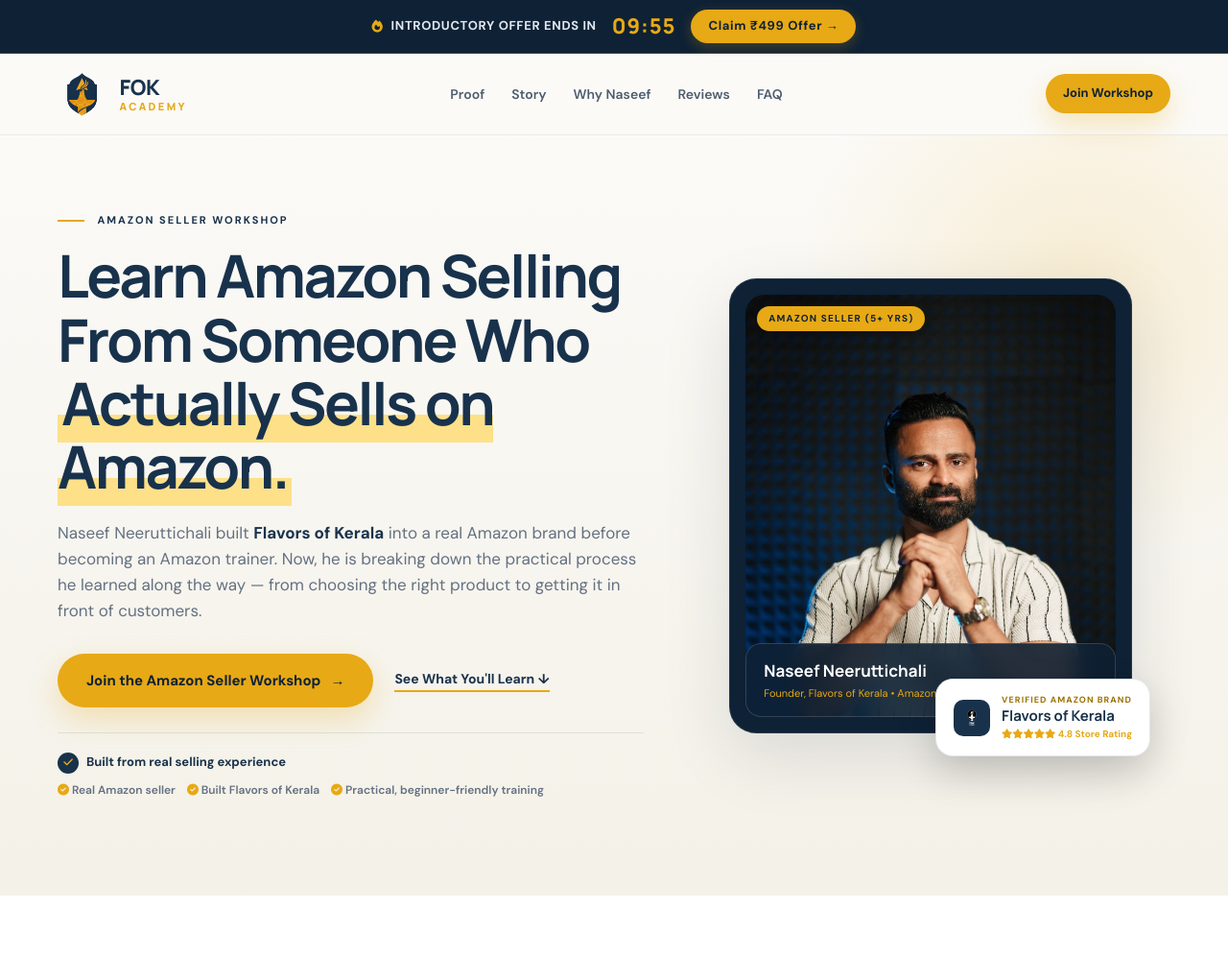
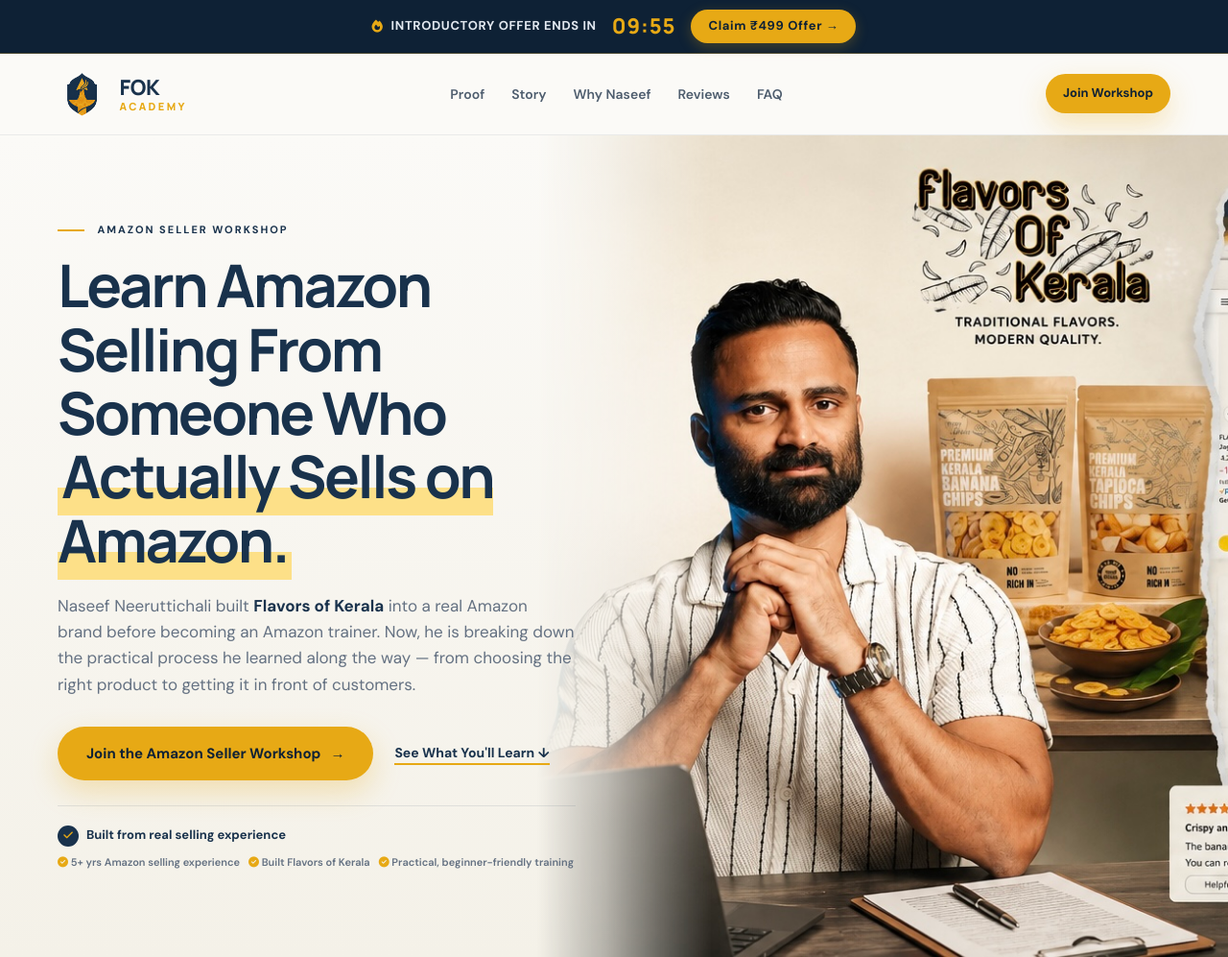
Before and after one commit to munna98/fok-academy-landing-page, a website: page public/index.html in a window 1280 px wide. Shown: the top 997 px of the page at 96% size. Drawn offline with Linux system fonts and the light colour scheme.

Commit message:
added large hero image featuring naseef

```diff
--- a/public/index.html
+++ b/public/index.html
@@ -72,7 +72,7 @@
               <strong>Built from real selling experience</strong>
             </div>
             <div class="proof-tags">
-              <span><i class="fa-solid fa-circle-check text-gold"></i> Real Amazon seller</span>
+              <span><i class="fa-solid fa-circle-check text-gold"></i> 5+ yrs Amazon selling experience</span>
               <span><i class="fa-solid fa-circle-check text-gold"></i> Built Flavors of Kerala</span>
               <span><i class="fa-solid fa-circle-check text-gold"></i> Practical, beginner-friendly training</span>
             </div>
@@ -80,26 +80,9 @@
         </div>
 
         <div class="hero-visual">
-          <div class="visual-card">
-            <div class="visual-badge">AMAZON SELLER (5+ YRS)</div>
-            <div class="portrait-wrapper">
-              <img src="assets/naseef-photo.jpg" alt="Naseef Neeruttichali - Founder of Flavors of Kerala & FOK Academy" class="hero-portrait" />
-            </div>
-            <div class="instructor-overlay">
-              <div class="inst-info">
-                <strong>Naseef Neeruttichali</strong>
-                <span>Founder, Flavors of Kerala • Amazon Seller & Trainer</span>
-              </div>
-            </div>
-            <!-- Storefront Proof Badge -->
-            <div class="floating-brand-badge">
-              <img src="assets/fok-logo-mono.png" alt="" class="brand-mini-icon" />
-              <div>
-                <small>VERIFIED AMAZON BRAND</small>
-                <strong>Flavors of Kerala</strong>
-                <span class="rating"><i class="fa-solid fa-star text-gold"></i><i class="fa-solid fa-star text-gold"></i><i class="fa-solid fa-star text-gold"></i><i class="fa-solid fa-star text-gold"></i><i class="fa-solid fa-star text-gold"></i> 4.8 Store Rating</span>
-              </div>
-            </div>
+          <div class="hero-img-wrap">
+            <img src="assets/hero.PNG" alt="Naseef Neeruttichali - Founder of Flavors of Kerala & FOK Academy" class="hero-main-img" />
+            <div class="hero-img-fade"></div>
           </div>
         </div>
       </div>
--- a/public/styles.css
+++ b/public/styles.css
@@ -322,8 +322,8 @@ a {
 .hero {
   position: relative;
   overflow: hidden;
-  padding: 80px 0 100px;
   background: linear-gradient(180deg, var(--cream) 0%, var(--cream-dark) 100%);
+  min-height: 680px;
 }
 
 .hero-glow {
@@ -334,13 +334,23 @@ a {
   height: 600px;
   background: radial-gradient(circle, rgba(231, 169, 21, 0.15) 0%, rgba(251, 250, 247, 0) 70%);
   pointer-events: none;
+  z-index: 2;
 }
 
 .hero-grid {
   display: grid;
-  grid-template-columns: 1.1fr 0.9fr;
-  align-items: center;
-  gap: 50px;
+  grid-template-columns: 1fr 1fr;
+  align-items: center;
+  min-height: 680px;
+  position: relative;
+  z-index: 2;
+  gap: 0;
+}
+
+.hero-copy {
+  padding: 90px 40px 90px 0;
+  position: relative;
+  z-index: 3;
 }
 
 .eyebrow, .section-kicker {
@@ -454,128 +464,89 @@ a {
   color: var(--muted);
 }
 
-/* Hero Visual Card */
+/* Keep the hero credibility points together on wide screens. */
+@media (min-width: 1200px) {
+  .proof-tags {
+    flex-wrap: nowrap;
+    gap: 9px;
+    font-size: 11px;
+    white-space: nowrap;
+  }
+}
+
+/* Hero Visual */
 .hero-visual {
   position: relative;
-  display: flex;
-  justify-content: center;
-}
-
-.visual-card {
-  position: relative;
-  width: 100%;
-  max-width: 420px;
-  background: var(--navy-2);
-  border-radius: 28px;
-  padding: 16px;
-  box-shadow: var(--shadow);
-  color: white;
-  border: 1px solid rgba(255, 255, 255, 0.1);
-}
-
-.visual-badge {
+  height: 100%;
+  min-height: 680px;
+  overflow: visible;
+}
+
+.hero-img-wrap {
   position: absolute;
-  top: 28px;
-  left: 28px;
-  z-index: 5;
-  background: var(--gold);
-  color: var(--navy-2);
-  font-size: 10px;
-  font-weight: 800;
-  letter-spacing: 0.12em;
-  padding: 5px 12px;
-  border-radius: 99px;
-  box-shadow: 0 4px 15px rgba(0,0,0,0.2);
-}
-
-.portrait-wrapper {
-  width: 100%;
-  height: 440px;
-  border-radius: 20px;
+  top: 0;
+  bottom: 0;
+  /* Extend left beyond the grid cell to create overlap for the gradient */
+  left: -80px;
+  /* Extend right to viewport edge */
+  right: calc(-50vw + 50%);
   overflow: hidden;
-  position: relative;
-}
-
-.hero-portrait {
+}
+
+.hero-main-img {
   width: 100%;
   height: 100%;
   object-fit: cover;
-  object-position: center 25%;
+  object-position: left center;
   display: block;
 }
 
-.instructor-overlay {
+/* Fallback overlay for stacked/mobile hero layouts. */
+.hero-img-fade {
   position: absolute;
-  bottom: 16px;
-  left: 16px;
-  right: 16px;
-  background: rgba(14, 33, 53, 0.88);
-  backdrop-filter: blur(10px);
-  border-radius: 16px;
-  padding: 14px 18px;
-  border: 1px solid rgba(255, 255, 255, 0.15);
-}
-
-.inst-info strong {
-  display: block;
-  font-family: "Manrope", sans-serif;
-  font-size: 17px;
-  color: white;
-}
-
-.inst-info span {
-  display: block;
-  font-size: 11px;
-  color: var(--gold);
-  margin-top: 2px;
-}
-
-.floating-brand-badge {
-  position: absolute;
-  bottom: -25px;
-  right: -20px;
-  background: white;
-  color: var(--navy);
-  border-radius: 18px;
-  padding: 14px 18px;
-  box-shadow: 0 16px 40px rgba(0,0,0,0.18);
-  display: flex;
-  align-items: center;
-  gap: 12px;
-  border: 1px solid var(--line);
-  z-index: 6;
-}
-
-.brand-mini-icon {
-  width: 38px;
-  height: 38px;
-  object-fit: contain;
-  background: var(--navy);
-  padding: 6px;
-  border-radius: 10px;
-}
-
-.floating-brand-badge small {
-  display: block;
-  font-size: 9px;
-  font-weight: 800;
-  letter-spacing: 0.12em;
-  color: var(--gold-dark);
-}
-
-.floating-brand-badge strong {
-  display: block;
-  font-family: "Manrope", sans-serif;
-  font-size: 15px;
-  line-height: 1.2;
-}
-
-.floating-brand-badge .rating {
-  font-size: 10px;
-  color: var(--gold);
-  font-weight: 700;
-  display: block;
-  margin-top: 2px;
+  top: 0;
+  left: 0;
+  right: 0;
+  bottom: 0;
+  background: linear-gradient(
+    to right,
+    var(--cream) 0%,
+    rgba(251, 250, 247, 0.96) 5%,
+    rgba(251, 250, 247, 0.68) 10%,
+    rgba(251, 250, 247, 0.28) 16%,
+    rgba(251, 250, 247, 0.06) 22%,
+    rgba(251, 250, 247, 0) 28%
+  );
+  pointer-events: none;
+  z-index: 1;
+}
+
+/*
+  Fade the image itself on desktop rather than placing a solid cream layer over
+  it. The transparent portion reveals the hero's own background gradient, so
+  the join cannot form a vertical colour band.
+*/
+@media (min-width: 993px) {
+  .hero-main-img {
+    -webkit-mask-image: linear-gradient(
+      to right,
+      transparent 0%,
+      rgba(0, 0, 0, 0.3) 7%,
+      #000 18%,
+      #000 100%
+    );
+    mask-image: linear-gradient(
+      to right,
+      transparent 0%,
+      rgba(0, 0, 0, 0.3) 7%,
+      #000 18%,
+      #000 100%
+    );
+  }
+
+  .hero-img-fade {
+    display: none;
+  }
 }
 
 /* SECTION GLOBAL STYLES */
@@ -1907,19 +1878,47 @@ footer {
 
 /* RESPONSIVE MEDIA QUERIES & MOBILE OPTIMIZATIONS */
 @media (max-width: 992px) {
-  .hero-grid, .story-grid, .offer, .targeting-grid {
+  .hero {
+    flex-direction: column;
+    min-height: unset;
+  }
+
+  .hero-grid {
+    grid-template-columns: 1fr;
+    gap: 0;
+  }
+
+  .hero-copy {
+    padding: 60px 20px 36px;
+    padding-left: 20px;
+    padding-right: 20px;
+  }
+
+  .hero-visual {
+    min-height: 380px;
+    height: 380px;
+    position: relative;
+  }
+
+  .hero-img-wrap {
+    left: 0;
+    right: 0;
+  }
+
+  .hero-img-fade {
+    background: linear-gradient(
+      to bottom,
+      var(--cream) 0%,
+      rgba(251, 250, 247, 0.5) 12%,
+      rgba(251, 250, 247, 0) 38%
+    );
+  }
+
+  .story-grid, .offer, .targeting-grid {
     grid-template-columns: 1fr;
     gap: 40px;
   }
 
-  .hero-visual {
-    order: -1; /* Show Naseef & Storefront proof early on mobile! */
-  }
-
-  .visual-card {
-    max-width: 100%;
-  }
-
   .storefront-grid, .why-grid, .inside-grid, .testimonials-grid {
     grid-template-columns: repeat(2, 1fr);
   }
@@ -1927,15 +1926,8 @@ footer {
   .questions-grid {
     grid-template-columns: repeat(3, 1fr);
   }
-
-  .floating-brand-badge {
-    position: relative;
-    right: 0;
-    bottom: 0;
-    margin-top: 15px;
-    width: 100%;
-  }
-}
+}
+
 
 @media (max-width: 768px) {
   .container {
@@ -1981,7 +1973,32 @@ footer {
   }
 
   .hero {
-    padding: 40px 0 60px;
+    min-height: unset;
+  }
+
+  .hero-copy {
+    padding: 48px 16px 32px;
+    padding-left: 16px;
+    padding-right: 16px;
+  }
+
+  .hero-visual {
+    min-height: 300px;
+    height: 300px;
+  }
+
+  .hero-img-wrap {
+    left: 0;
+    right: 0;
+  }
+
+  .hero-img-fade {
+    background: linear-gradient(
+      to bottom,
+      var(--cream) 0%,
+      rgba(251, 250, 247, 0.6) 10%,
+      rgba(251, 250, 247, 0) 32%
+    );
   }
 
   .hero h1 {
```
Also changed, not shown: public/assets/hero.PNG (added), public/assets/hero.webp (added).
